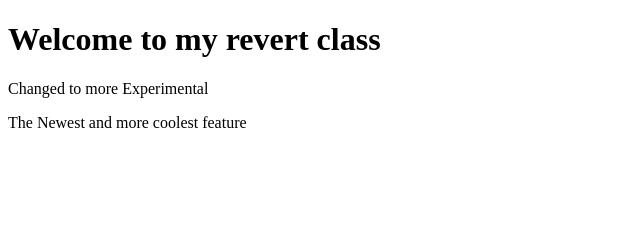
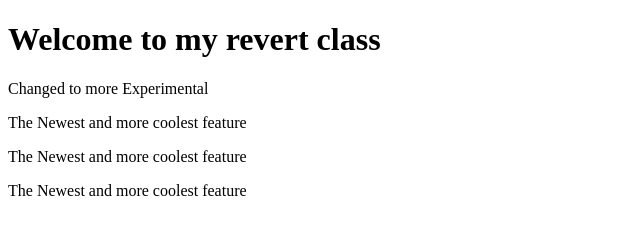
Before and after one commit to justaway1/git-crash-course, a plain HTML site: page index.html in a window 1280 px wide. Shown: the whole page, without its empty margins (0-640 px from the left). Drawn offline with Linux system fonts and the light colour scheme.

Commit message:
3 new stuff

```diff
--- a/index.html
+++ b/index.html
@@ -10,5 +10,7 @@
     <p>Changed to more Experimental</p>
 
     <p>The Newest and more coolest feature</p>
+    <p>The Newest and more coolest feature</p>
+    <p>The Newest and more coolest feature</p>
   </body>
 </html>
```
